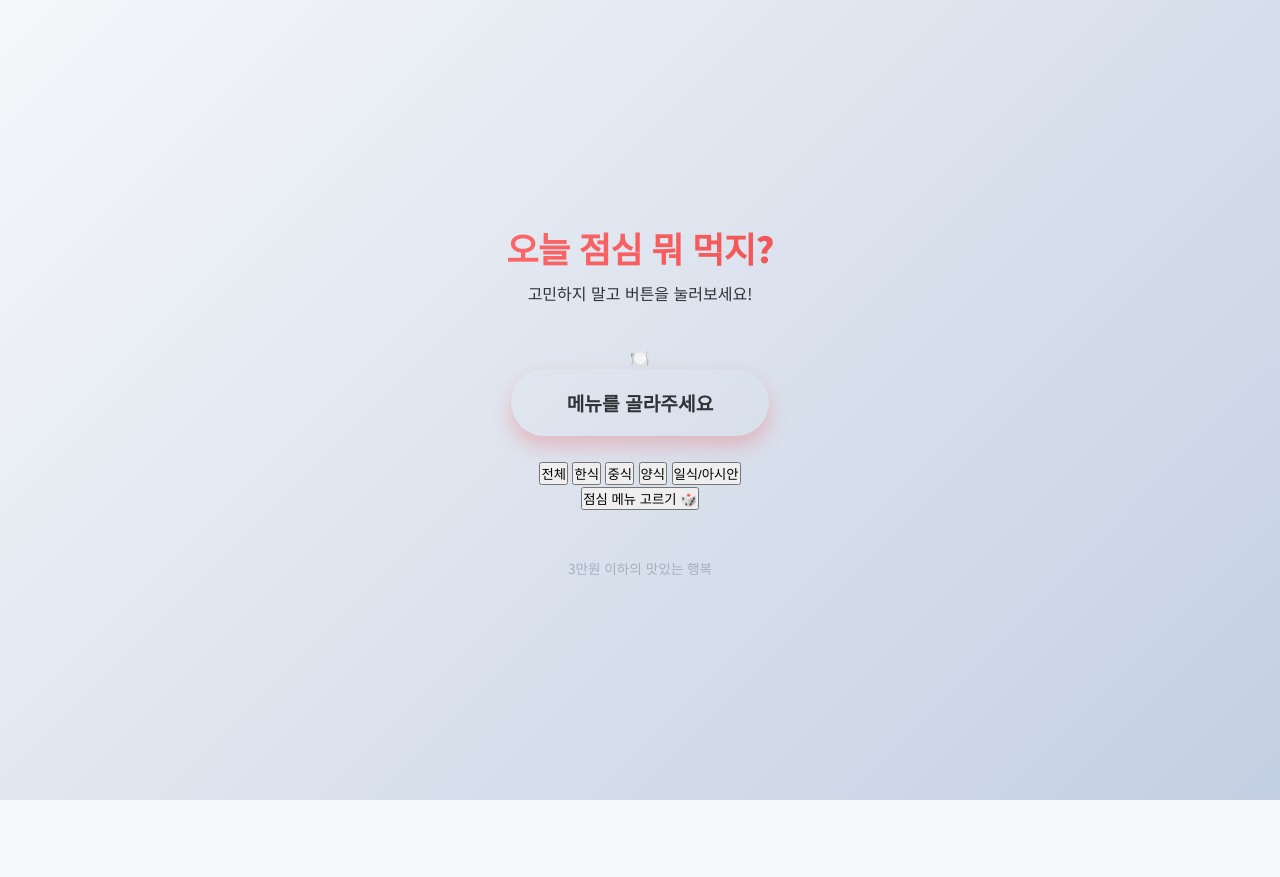
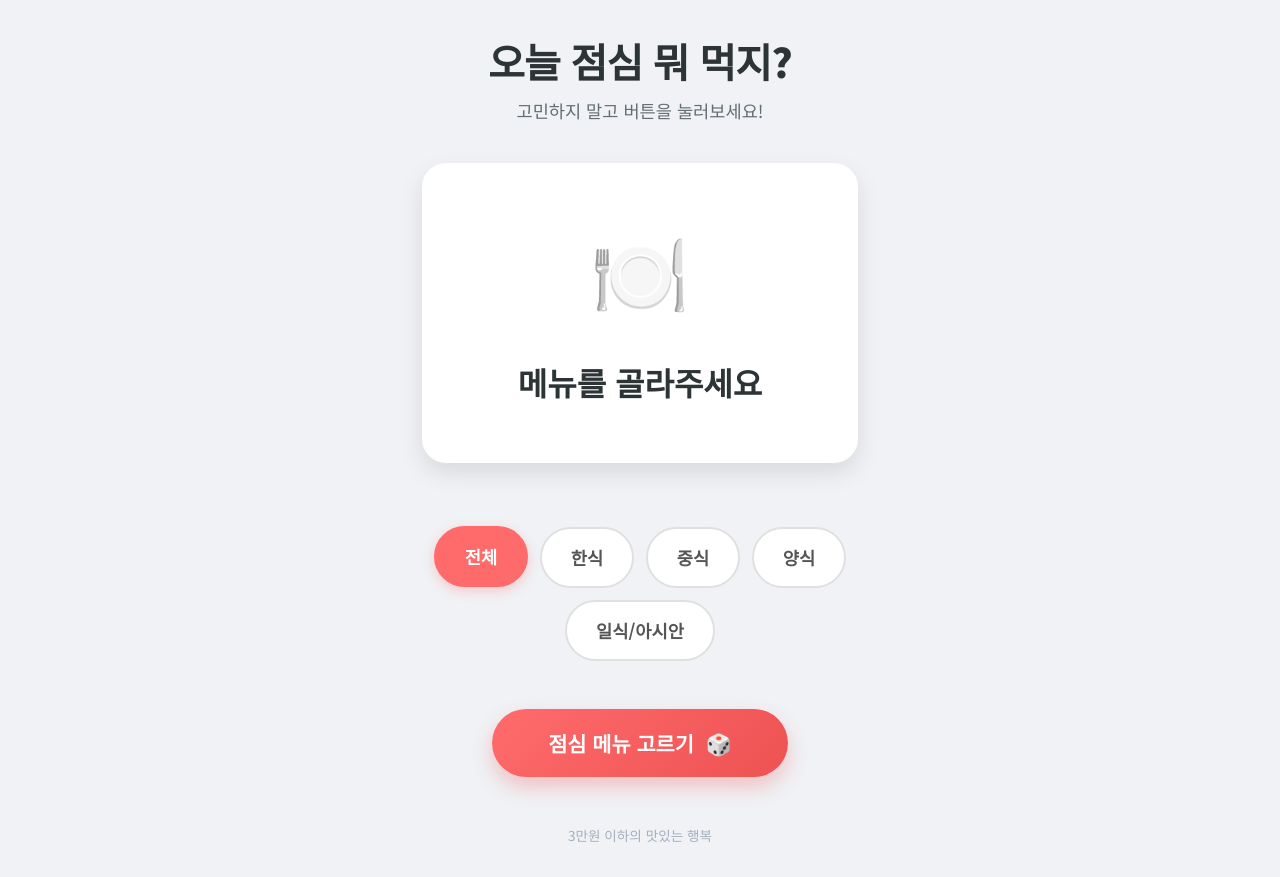
Before and after one commit to hckim8585-hub/yeouido-lunch-pick, a plain HTML site: page index.html in a window 1280 px wide. Before the commit the page ends 800 px from the top, so only its background shows below. Drawn offline with Linux system fonts and the light colour scheme.

Commit message:
Revert to simple design with large buttons and clear active state

```diff
--- a/style.css
+++ b/style.css
@@ -23,12 +23,7 @@
 
 body {
     font-family: 'Pretendard', 'Noto Sans KR', sans-serif;
-    background: var(--bg-color);
-    background-image:
-        radial-gradient(at 0% 0%, hsla(253, 16%, 7%, 1) 0, transparent 50%),
-        radial-gradient(at 50% 0%, hsla(225, 39%, 30%, 1) 0, transparent 50%),
-        radial-gradient(at 100% 0%, hsla(339, 49%, 30%, 1) 0, transparent 50%);
-    background-image: linear-gradient(135deg, #f5f7fa 0%, #c3cfe2 100%);
+    background: #f0f2f5;
     color: var(--text-color);
     display: flex;
     justify-content: center;
@@ -40,7 +35,7 @@ body {
 .container {
     text-align: center;
     width: 100%;
-    max-width: 480px;
+    max-width: 500px;
     padding: 2rem;
     position: relative;
     z-index: 1;
@@ -52,26 +47,108 @@ header {
 }
 
 h1 {
-    font-size: 2.2rem;
+    font-size: 2.5rem;
     font-weight: 800;
     color: var(--text-color);
     margin-bottom: 0.5rem;
     letter-spacing: -0.02em;
-    background: linear-gradient(120deg, var(--primary-color), var(--primary-dark));
-    -webkit-background-clip: text;
-    background-clip: text;
-    -webkit-text-fill-color: transparent;
 }
 
+.subtitle {
+    font-size: 1.1rem;
+    color: var(--text-light);
+    font-weight: 500;
+}
+
+.menu-display-area {
+    margin-bottom: 2.5rem;
+    perspective: 1000px;
+}
+
+.card {
+    background: white;
+    padding: 3rem 2rem;
+    border-radius: var(--radius-lg);
+    box-shadow: 0 10px 25px rgba(0, 0, 0, 0.1);
+    transition: all 0.3s ease;
+    position: relative;
+    overflow: hidden;
+}
+
+.card:hover {
+    transform: translateY(-5px);
+    box-shadow: 0 15px 35px rgba(0, 0, 0, 0.15);
+}
+
+.card.highlight {
+    border: 2px solid var(--primary-color);
+    box-shadow: 0 0 0 4px rgba(255, 107, 107, 0.1);
+}
+
+.menu-icon {
+    font-size: 5rem;
+    margin-bottom: 1.5rem;
+    display: block;
+    transition: transform 0.3s ease;
+}
 
 #menu-text {
-    font-size: 1.8rem;
+    font-size: 2rem;
     font-weight: 800;
-    min-height: 3.6rem;
+    min-height: 4rem;
     display: flex;
     align-items: center;
+    justify-content: center;
+    word-break: keep-all;
+    line-height: 1.3;
+    color: var(--text-color);
+}
+
+.category-container {
+    display: flex;
+    justify-content: center;
+    gap: 12px;
+    margin-bottom: 3rem;
+    flex-wrap: wrap;
+    max-width: 600px;
+    margin-left: auto;
+    margin-right: auto;
+}
+
+.category-btn {
+    background: white;
+    border: 2px solid #e0e0e0;
+    padding: 1rem 1.8rem;
+    border-radius: var(--radius-full);
+    font-size: 1.1rem;
+    color: #555;
+    cursor: pointer;
+    transition: all 0.2s ease;
+    font-family: 'Pretendard', 'Noto Sans KR', sans-serif;
+    font-weight: 700;
+    min-width: 90px;
+}
+
+.category-btn:hover {
+    background: #f8f9fa;
+    border-color: #ccc;
+    transform: translateY(-2px);
+}
+
+.category-btn.active {
+    background: var(--primary-color);
+    color: white;
+    border-color: var(--primary-color);
+    box-shadow: 0 4px 12px rgba(255, 107, 107, 0.3);
+    transform: translateY(-1px);
+}
+
+.cta-button {
+    background: linear-gradient(135deg, var(--primary-color), var(--primary-dark));
+    color: white;
+    border: none;
     padding: 1.2rem 3.5rem;
-    font-size: 1.2rem;
+    font-size: 1.3rem;
     font-weight: 700;
     border-radius: var(--radius-full);
     cursor: pointer;
@@ -85,25 +162,9 @@ h1 {
     overflow: hidden;
 }
 
-.cta-button::before {
-    content: '';
-    position: absolute;
-    top: 0;
-    left: 0;
-    width: 100%;
-    height: 100%;
-    background: linear-gradient(rgba(255, 255, 255, 0.2), transparent);
-    opacity: 0;
-    transition: opacity 0.3s ease;
-}
-
 .cta-button:hover {
     transform: translateY(-3px);
     box-shadow: 0 15px 30px rgba(238, 82, 83, 0.4);
-}
-
-.cta-button:hover::before {
-    opacity: 1;
 }
 
 .cta-button:active {
```
